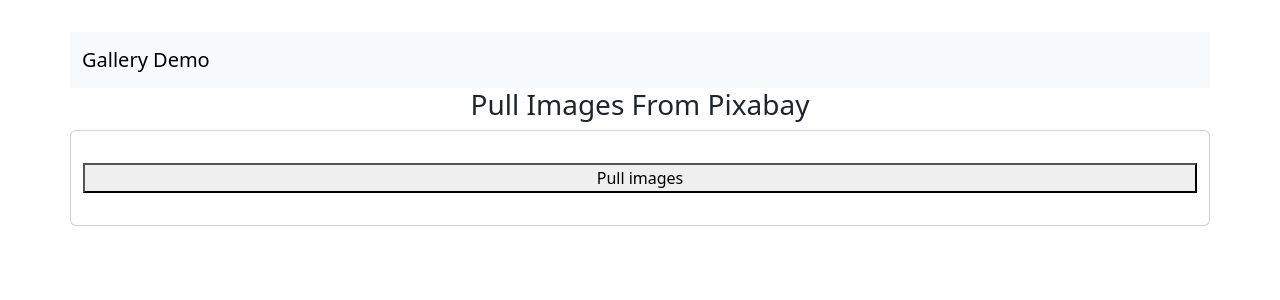
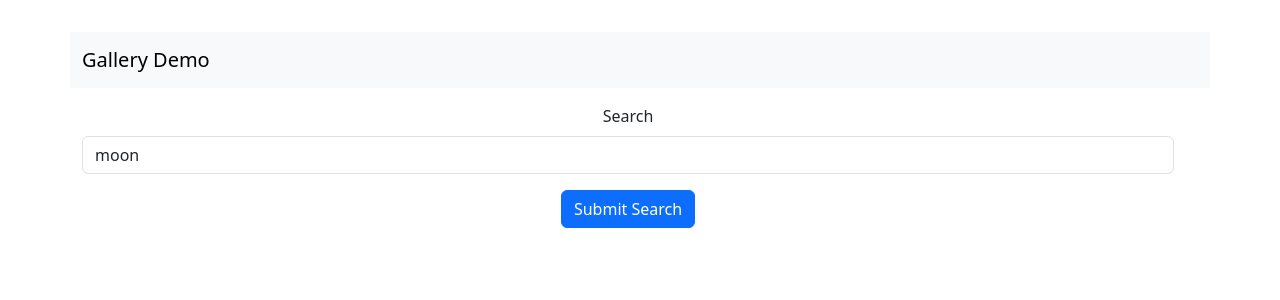
Before and after one commit to metatrevor/gallery-demo, a React (Vite) app: page / in a window 1280 px wide. Shown: the top 300 px of the page. Built offline with nearby package versions, Linux system fonts and the light colour scheme.

Commit message:
Replace default search with bootstrap form search

```diff
--- a/src/App.jsx
+++ b/src/App.jsx
@@ -1,15 +1,15 @@
 import {useState} from 'react'
 import './App.css'
 import axios from "axios";
-import {Container, Row, Navbar, CardGroup, Col, Card} from "react-bootstrap";
+import {Container, Row, Navbar, CardGroup, Col, Card, Form, Button} from "react-bootstrap";
 
 function App() {
     const [images, setImages] = useState([])
     const [searchTerm, setSearchTerm] = useState('moon')
-    const defaultImageCount = 5
+    const defaultImageCount = 12
 
-    function pullImages(search) {
-        axios.get(`https://pixabay.com/api/?key=${import.meta.env.VITE_APP_PIXABAY_KEY}&q=${search}&image_type=photo&per_page=${defaultImageCount}`).then(
+    function pullImages() {
+        axios.get(`https://pixabay.com/api/?key=${import.meta.env.VITE_APP_PIXABAY_KEY}&q=${searchTerm}&image_type=photo&per_page=${defaultImageCount}`).then(
             result => {
                 setImages(
                     result.data.hits
@@ -19,6 +19,11 @@ function App() {
         ).catch(error => {
             console.log(error)
         })
+    }
+
+    function updateSearchTerm(event) {
+            const value = event.target.value;
+            setSearchTerm(value);
     }
 
     return (
@@ -32,14 +37,27 @@ function App() {
                     </Navbar>
                 </Row>
 
-                <Row>
-                    <h3>Pull Images From Pixabay</h3>
-                    <div className="card">
-                        <button onClick={() => pullImages(searchTerm)}>
-                            Pull images
-                        </button>
-                    </div>
+                <Row className="mt-3">
+                    <Row>
+                        <Form>
+                            <Form.Group className="mb-3">
+                                <Form.Label>Search</Form.Label>
+                                <Form.Control
+                                    type="text"
+                                    defaultValue={searchTerm}
+                                    onChange={updateSearchTerm}
+                                    placeholder="search"
+                                />
+                            </Form.Group>
+                        </Form>
+                    </Row>
+                    <Row>
+                        <Form.Group className="mb-3">
+                            <Button onClick={pullImages}>Submit Search</Button>
+                        </Form.Group>
+                    </Row>
                 </Row>
+
 
                 <Row className="mt-3">
                     <CardGroup>
```
